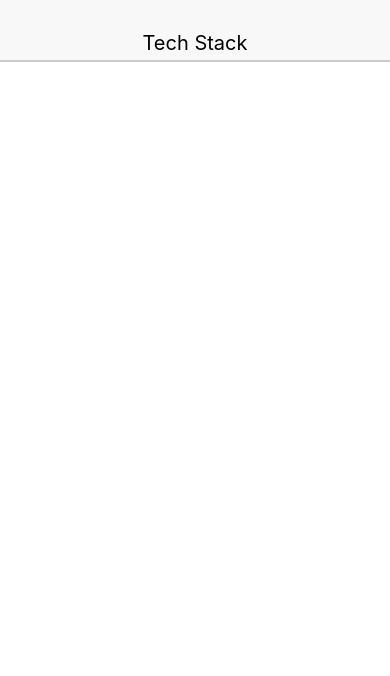
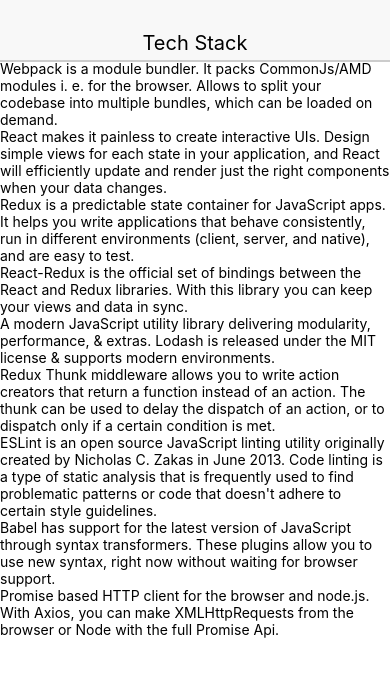
Before and after one commit to harryFBloch/react-native-tech-stack, a React Native app: screen / in a window 390 px wide. Shown: the top 676 px of the page. Built offline with nearby package versions, Linux system fonts and the light colour scheme.

Commit message:
setup lib reducer

```diff
--- a/src/App.js
+++ b/src/App.js
@@ -4,12 +4,14 @@
 import { createStore } from 'redux'
 import reducers from './reducers'
 import { Header } from './components/common'
+import LibraryList from "./components/LibraryList"
 
 const App = () => {
   return (
     <Provider store={createStore(reducers)}>
       <View>
         <Header headerText="Tech Stack"/>
+        <LibraryList />
       </View>
     </Provider>
     )
--- /dev/null
+++ b/src/components/LibraryList.js
@@ -0,0 +1,20 @@
+import React, { Component } from 'react'
+import { connect } from 'react-redux'
+import {View, Text} from 'react-native'
+
+class LibraryList extends Component {
+
+  render(){
+    return (
+    <View>
+      {this.props.libraries.map(lib => <Text>{lib.description}</Text>)}
+    </View>
+  )
+  }
+}
+
+const mapStateToProps = (state) =>{
+  return {libraries: state.libraries}
+}
+
+export default connect(mapStateToProps)(LibraryList)
--- /dev/null
+++ b/src/reducers/LibraryList.json
@@ -0,0 +1,38 @@
+[
+{"id": 0,
+"title": "Webpack",
+"description": "Webpack is a module bundler. It packs CommonJs/AMD modules i. e. for the browser. Allows to split your codebase into multiple bundles, which can be loaded on demand."
+},
+{"id": 1,
+"title": "React",
+"description": "React makes it painless to create interactive UIs. Design simple views for each state in your application, and React will efficiently update and render just the right components when your data changes."
+},
+{"id": 2,
+"title": "Redux",
+"description": "Redux is a predictable state container for JavaScript apps. It helps you write applications that behave consistently, run in different environments (client, server, and native), and are easy to test."
+},
+{"id": 3,
+"title": "React-Redux",
+"description": "React-Redux is the official set of bindings between the React and Redux libraries. With this library you can keep your views and data in sync."
+},
+{"id": 4,
+"title": "Lodash",
+"description": "A modern JavaScript utility library delivering modularity, performance, & extras. Lodash is released under the MIT license & supports modern environments."
+},
+{"id": 5,
+"title": "Redux-Thunk",
+"description": "Redux Thunk middleware allows you to write action creators that return a function instead of an action. The thunk can be used to delay the dispatch of an action, or to dispatch only if a certain condition is met."
+},
+{"id": 6,
+"title": "ESLint",
+"description": "ESLint is an open source JavaScript linting utility originally created by Nicholas C. Zakas in June 2013. Code linting is a type of static analysis that is frequently used to find problematic patterns or code that doesn't adhere to certain style guidelines."
+},
+{"id": 7,
+"title": "Babel",
+"description": "Babel has support for the latest version of JavaScript through syntax transformers. These plugins allow you to use new syntax, right now without waiting for browser support."
+},
+{"id": 8,
+"title": "Axios",
+"description": "Promise based HTTP client for the browser and node.js. With Axios, you can make XMLHttpRequests from the browser or Node with the full Promise Api."
+}
+]
--- /dev/null
+++ b/src/reducers/LibraryReducer.js
@@ -0,0 +1,3 @@
+import data from './LibraryList.json'
+
+export default () => data
--- a/src/reducers/index.js
+++ b/src/reducers/index.js
@@ -1,6 +1,6 @@
 import { combineReducers } from 'redux'
-
+import LibraryReducer from './LibraryReducer'
 
 export default combineReducers({
-  libraries: () => []
+  libraries: LibraryReducer
 })
```
